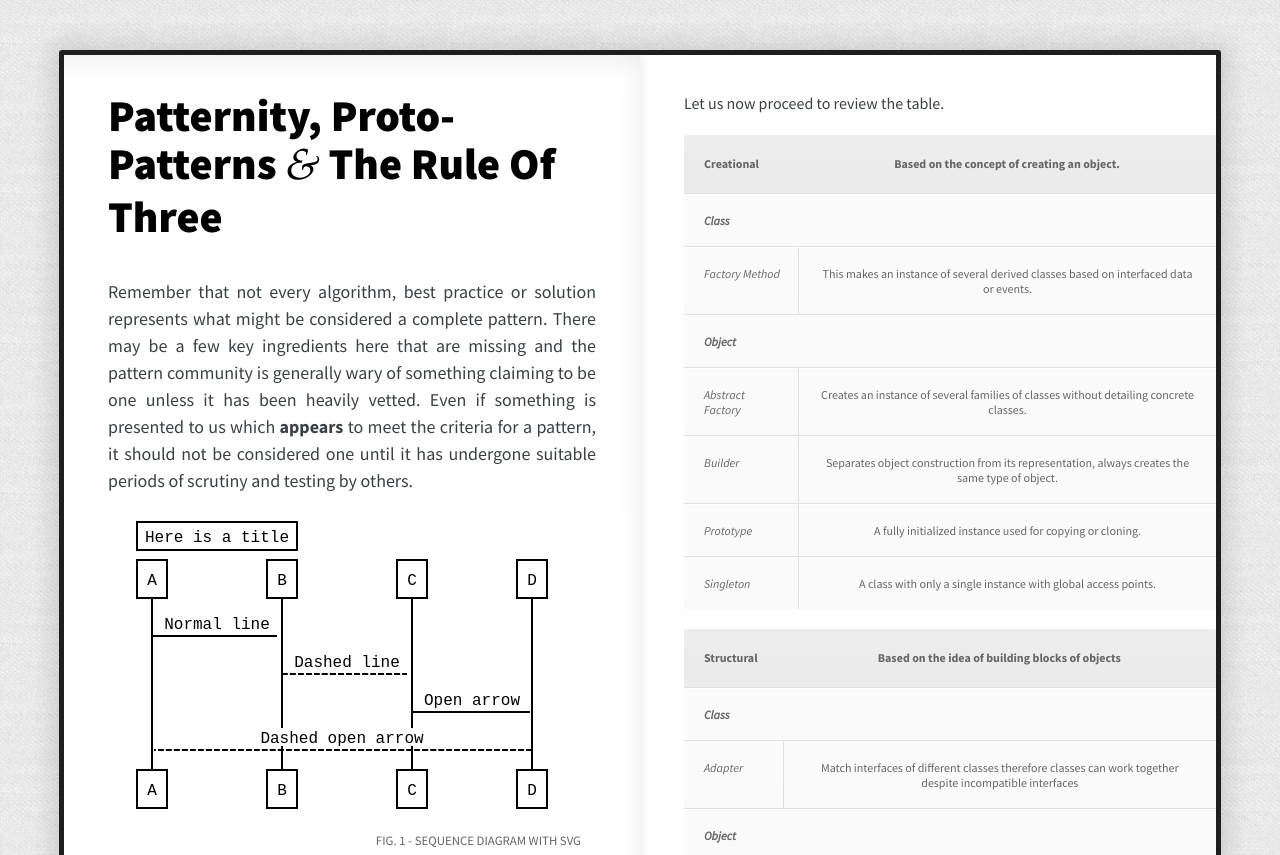
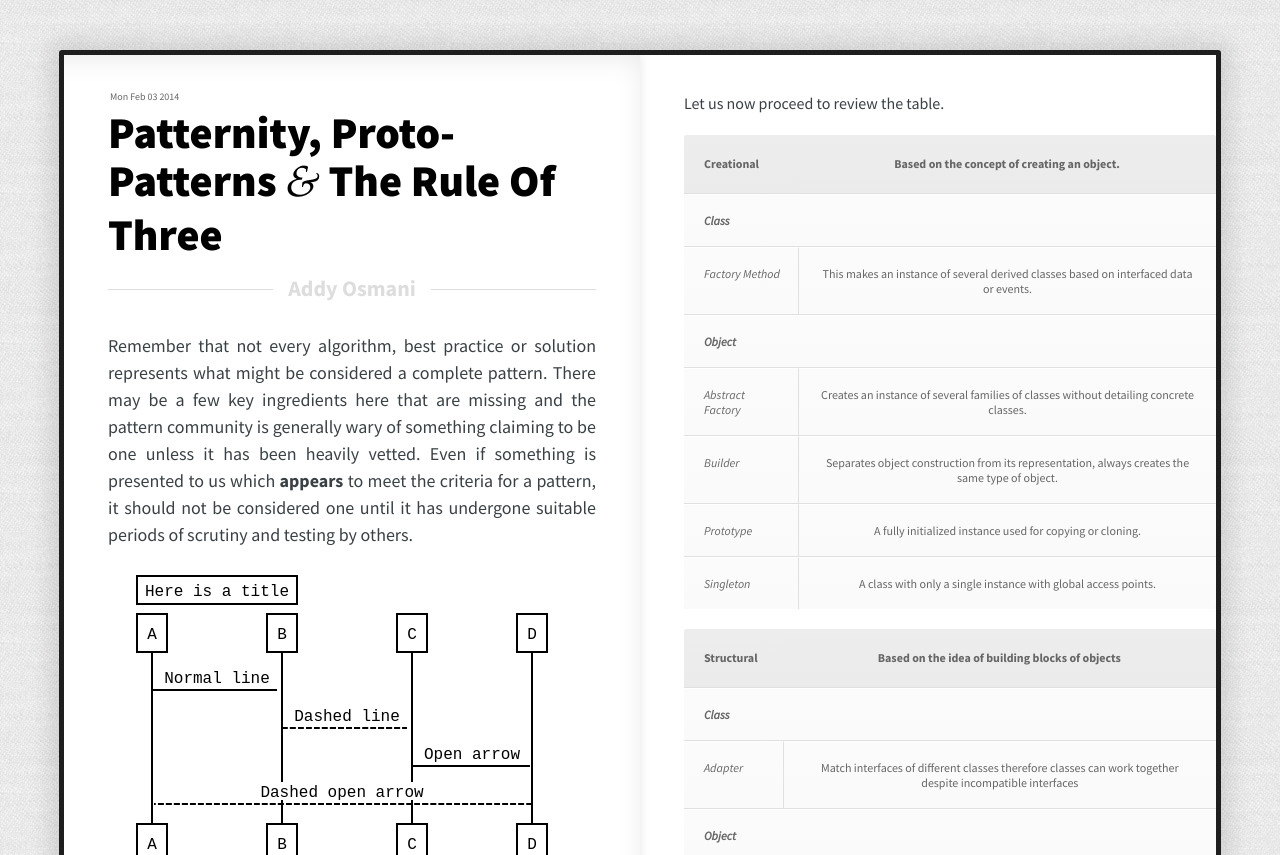
Before and after one commit to netzzwerg/book-page, a website: page index.html in a window 1280 px wide. Shown: the top 855 px of the page. Drawn offline with Linux system fonts and the light colour scheme.

Commit message:
Changed header style.

```diff
--- a/index.html
+++ b/index.html
@@ -14,7 +14,9 @@
 			<article class="page" id="col1">
 
 				<header>
+					<div class="published-on">Mon Feb 03 2014</div>
 					<h1>Patternity, Proto-Patterns <span class="amp">&amp;</span> The Rule Of Three</h1>
+					<h2><span>Addy Osmani</span></h2>
 				</header>
 
 				<p>Remember that not every algorithm, best practice or solution represents what might be considered a complete pattern. There may be a few key ingredients here that are missing and the pattern community is generally wary of something claiming to be one unless it has been heavily vetted. Even if something is presented to us which <strong>appears</strong> to meet the criteria for a pattern, it should not be considered one until it has undergone suitable periods of scrutiny and testing by others.</p>
--- a/scss/_components.scss
+++ b/scss/_components.scss
@@ -8,3 +8,4 @@
 @import "component/figure";
 @import "component/code";
 @import "component/table";
+@import "component/header";
--- a/scss/component/_article.scss
+++ b/scss/component/_article.scss
@@ -1,6 +1,6 @@
 article {
 
-	p, h1, h2, h3, h4, h5, figcaption, ul, ol {
+	p, h2, h3, h4, h5, figcaption, ul, ol, header {
 		padding: 0 4.4rem;
 		word-wrap: break-word;
 	}
@@ -19,7 +19,4 @@ article {
 		text-indent: 2em;
 	}
 
-	header + p {
-		font-size: 1.8rem;
-	}
 }
--- a/scss/component/_figure.scss
+++ b/scss/component/_figure.scss
@@ -3,7 +3,6 @@ body {
 }
 
 .figure {
-	background: #fff;
 	margin: 0 15px 1em;
 }
 
--- /dev/null
+++ b/scss/component/_header.scss
@@ -0,0 +1,34 @@
+header + p {
+	font-size: 1.8rem;
+}
+
+header {
+
+	margin: 3rem 0 0 0;
+
+	div {
+		color: #3a4145;
+		font-size: 1rem;
+		padding: 0 0 0 2px;
+		color: #666666;
+	}
+
+	h1 {
+		margin: 0 0 3rem 0;
+	}
+
+	h2 {
+		border-top: 1px solid #DDD;
+		color: #DDD;
+		margin: 0 0 10px 0;
+		text-align: center;
+
+		span {
+			font-size: 2.2rem;
+			background: $content-background;
+			padding: 0  15px;
+			position: relative;
+			top: -1.4rem;
+		}
+	}
+}
--- a/scss/main.scss
+++ b/scss/main.scss
@@ -63,7 +63,7 @@ h1, h2, h3 , h4, h5 {
   width:99.9%;
   position:relative;
   right:33.333%;
-  background-color: #FFFFFF;
+  background-color: $content-background;
 }
 
 #container1 {
@@ -71,7 +71,7 @@ h1, h2, h3 , h4, h5 {
   width:99.9%;
   position:relative;
   right:33.33%;
-  background-color: #FFFFFF;
+  background-color: $content-background;
   padding: 0 0 10rem 0;
   box-shadow: 0 0 10px 0 rgba(0, 0, 0, 0.1), inset 6px 0px 30px 0px rgba(0, 0, 0, 0.1);
 }
--- a/scss/setting/_main.scss
+++ b/scss/setting/_main.scss
@@ -1,7 +1,6 @@
+
 $rem-base: 16px !default; // rem base is default browser font size
-
 $line-height: 150% !default; // 24px with 16px base
-
-$body-background: #F6F6F6;
-
+$body-background: #ede0ce;
+$content-background: #ffffff;
 $cursor-default: default !default;
```
Also changed, not shown: main.css.
